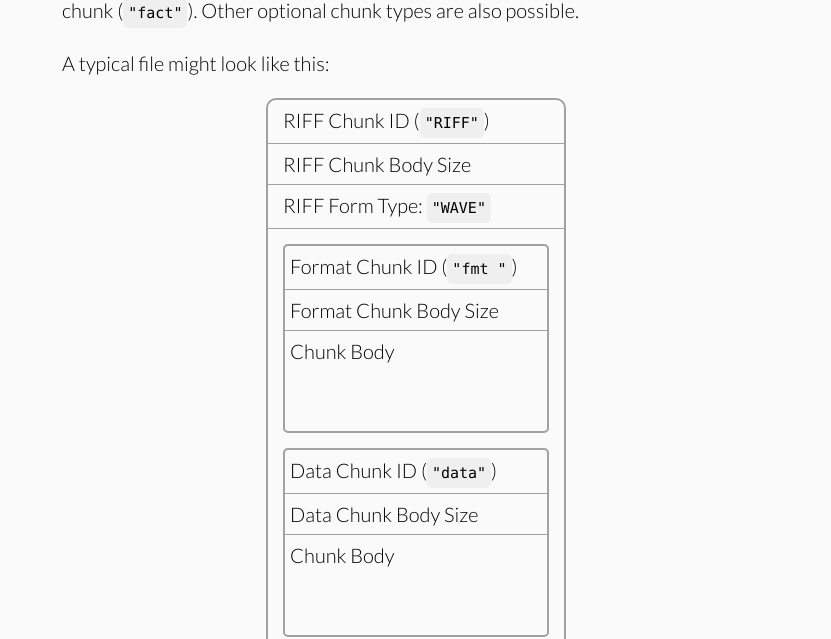
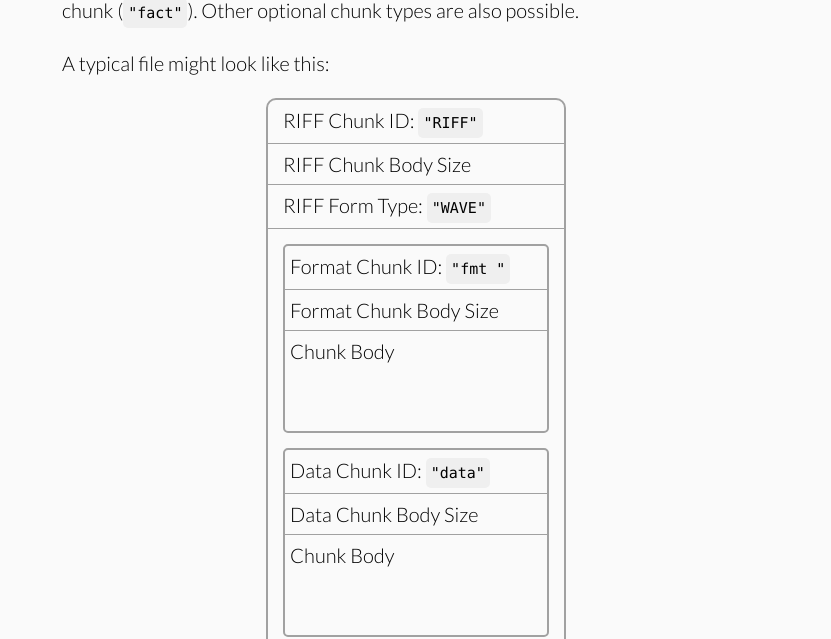
Before and after one commit to jstrait/wavefile, a Jekyll site: the page built from how_wave_files_work.html, in a window 1280 px wide and 900 px high, scrolled down 2588 px. Shown: the part 152-791 px from the top of the window, without its empty margins (224-1055 px from the left). Built offline with Jekyll 4.4.1, drawn with Linux system fonts in a browser that asks for light colours; some web fonts are replaced.

Commit message:
More consistent field formatting
Previously, the "form type" field was formatted in the form
"field name: value", while the fields being changed were formatted
"field name (value)". The "form type" formatting seems better, so
this commit standardizes it.

```diff
--- a/how_wave_files_work.html
+++ b/how_wave_files_work.html
@@ -38,16 +38,16 @@ and Data Specifications 1.0, August 1991</a></li>
   <p>At minimum, the child chunks must include a format chunk (<code>"fmt&nbsp;"</code>) and a data chunk (<code>"data"</code>), and the format chunk must come before the data chunk. If the format code in the format chunk is not <code>1</code> (see below), then there must also be a fact chunk (<code>"fact"</code>). Other optional chunk types are also possible.</p>
   <p>A typical file might look like this:</p>
   <div class="chunk-parent">
-    <span class="chunk-parent-field">RIFF Chunk ID (<code>"RIFF"</code>)</span>
+    <span class="chunk-parent-field">RIFF Chunk ID: <code>"RIFF"</code></span>
     <span class="chunk-parent-field">RIFF Chunk Body Size</span>
     <span class="chunk-parent-field">RIFF Form Type: <code>"WAVE"</code></span>
     <div class="chunk-child">
-      <span class="chunk-child-field">Format Chunk ID (<code>"fmt&nbsp;"</code>)</span>
+      <span class="chunk-child-field">Format Chunk ID: <code>"fmt&nbsp;"</code></span>
       <span class="chunk-child-field">Format Chunk Body Size</span>
       <span class="chunk-child-field">Chunk Body<br /><br /><br /></span>
     </div>
     <div class="chunk-child">
-      <span class="chunk-child-field">Data Chunk ID (<code>"data"</code>)</span>
+      <span class="chunk-child-field">Data Chunk ID: <code>"data"</code></span>
       <span class="chunk-child-field">Data Chunk Body Size</span>
       <span class="chunk-child-field">Chunk Body<br /><br /><br /></span>
     </div>
```
